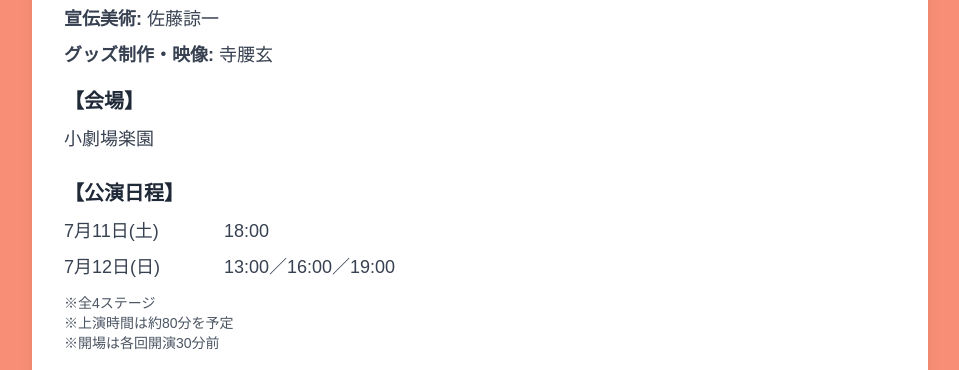
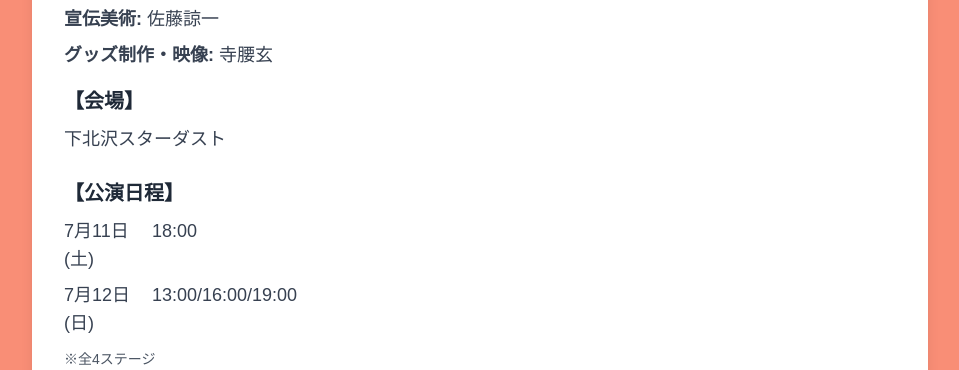
Before and after one commit to onizawashotaro4061/saioba_pc, a Next.js app: page /nextstage in a window 1280 px wide. Shown: the part 2040-2410 px from the top of the page, without its empty margins (160-1119 px from the left). Built offline with nearby package versions, Linux system fonts and the light colour scheme.

Commit message:
260531 01

```diff
--- a/src/app/nextstage/page.tsx
+++ b/src/app/nextstage/page.tsx
@@ -104,13 +104,13 @@ export default function NextStage() {
             <div className="text-lg sm:text-xl font-bold mb-2 text-gray-800 font-subheading-ja">【公演日程】</div>
             <div className="text-sm sm:text-base md:text-lg mb-3 text-gray-700 font-body-ja">
               <div className="space-y-2">
-                <div className="flex gap-8">
-                  <span className="w-32">7月11日(土)</span>
+                <div className="flex gap-2">
+                  <span className="w-20">7月11日(土)</span>
                   <span>18:00</span>
                 </div>
-                <div className="flex gap-8">
-                  <span className="w-32">7月12日(日)</span>
-                  <span>13:00／16:00／19:00</span>
+                <div className="flex gap-2">
+                  <span className="w-20">7月12日(日)</span>
+                  <span>13:00/16:00/19:00</span>
                 </div>
               </div>
               <div className="h-3"></div>
--- a/src/data/stagesData.ts
+++ b/src/data/stagesData.ts
@@ -391,7 +391,7 @@ export const stagesData: StageData[] = [
       { role: "宣伝美術", names: "佐藤諒一" },
       { role: "グッズ制作・映像", names: "寺腰玄" },
     ],
-    venue: "小劇場楽園",
+    venue: "下北沢スターダスト",
     flyerImages: ["/img/fly_konto1_a.png", "/img/fly_konto1_b.png"],
     thumbnailImages: ["/img/thum_konto_1.jpg"],
   },
```
